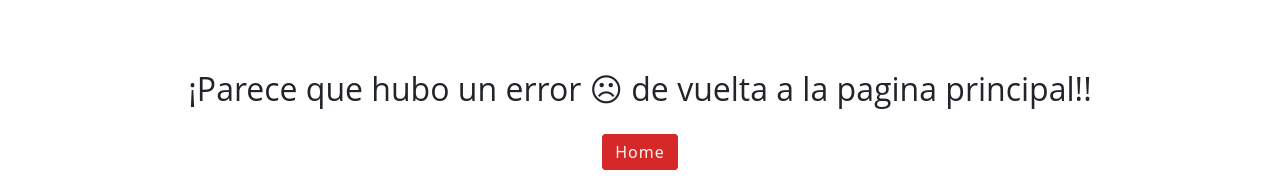
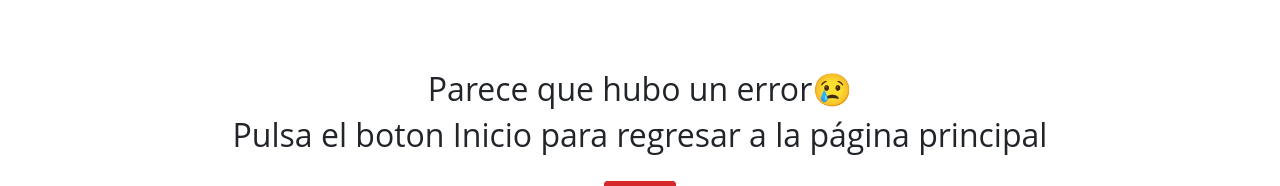
Before and after one commit to ruizemanuel/Rolling-Restaurant-Frontend, a React (Create React App) app: page /error in a window 1280 px wide. Shown: the part 617-803 px from the top of the page. Built offline with nearby package versions, Linux system fonts and the light colour scheme; no server answers.

Commit message:
modificacion de texto en pagina de Error404

```diff
--- a/src/components/views/error404/Error404.js
+++ b/src/components/views/error404/Error404.js
@@ -133,9 +133,10 @@ const Error404 = () => {
         </svg>
       </div>
       <div className="text-center">
-        <h2>¡Parece que hubo un error ☹ de vuelta a la pagina principal!!</h2>
+        <h2>Parece que hubo un error😢</h2>
+        <h2>Pulsa el boton Inicio para regresar a la página principal</h2>
         <br></br>
-        <Link to='/' className="delete-btn my-4 text-decoration-none text-center">Home</Link>
+        <Link to='/' className="delete-btn my-4 text-decoration-none text-center">Inicio</Link>
       </div>
       <br></br>
     </div>
```
